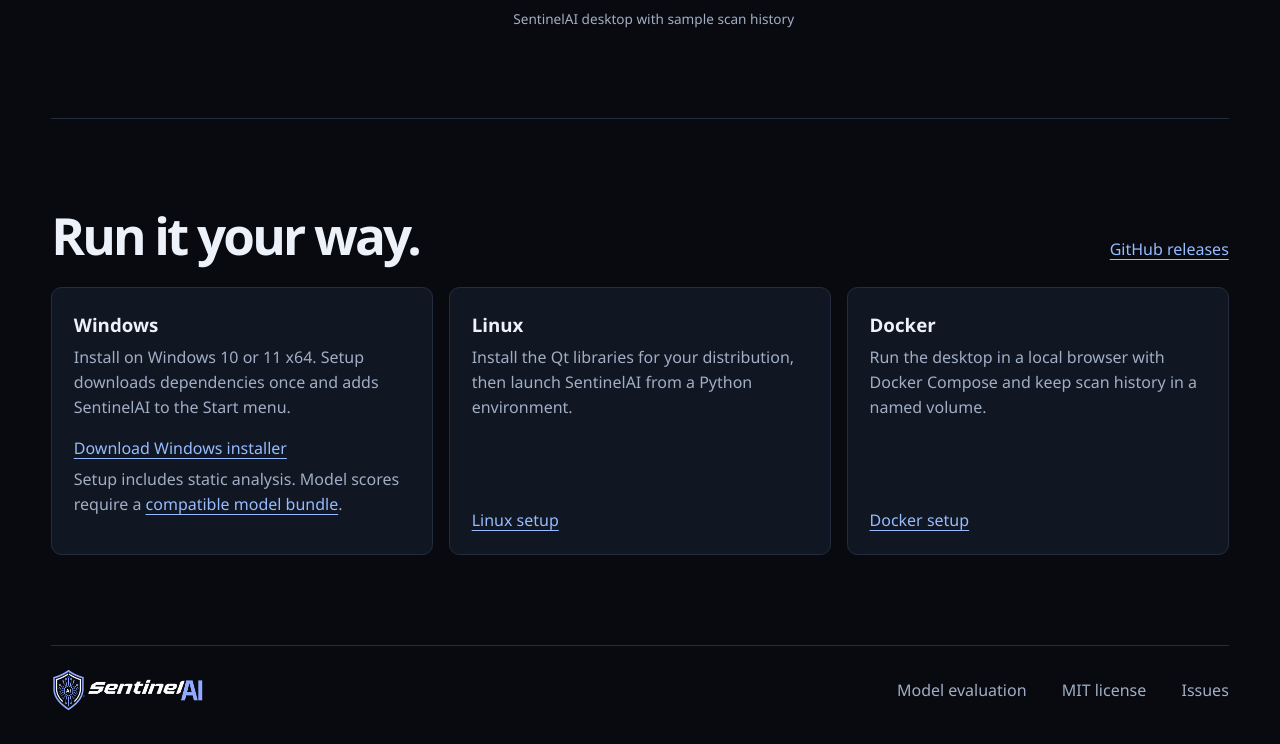
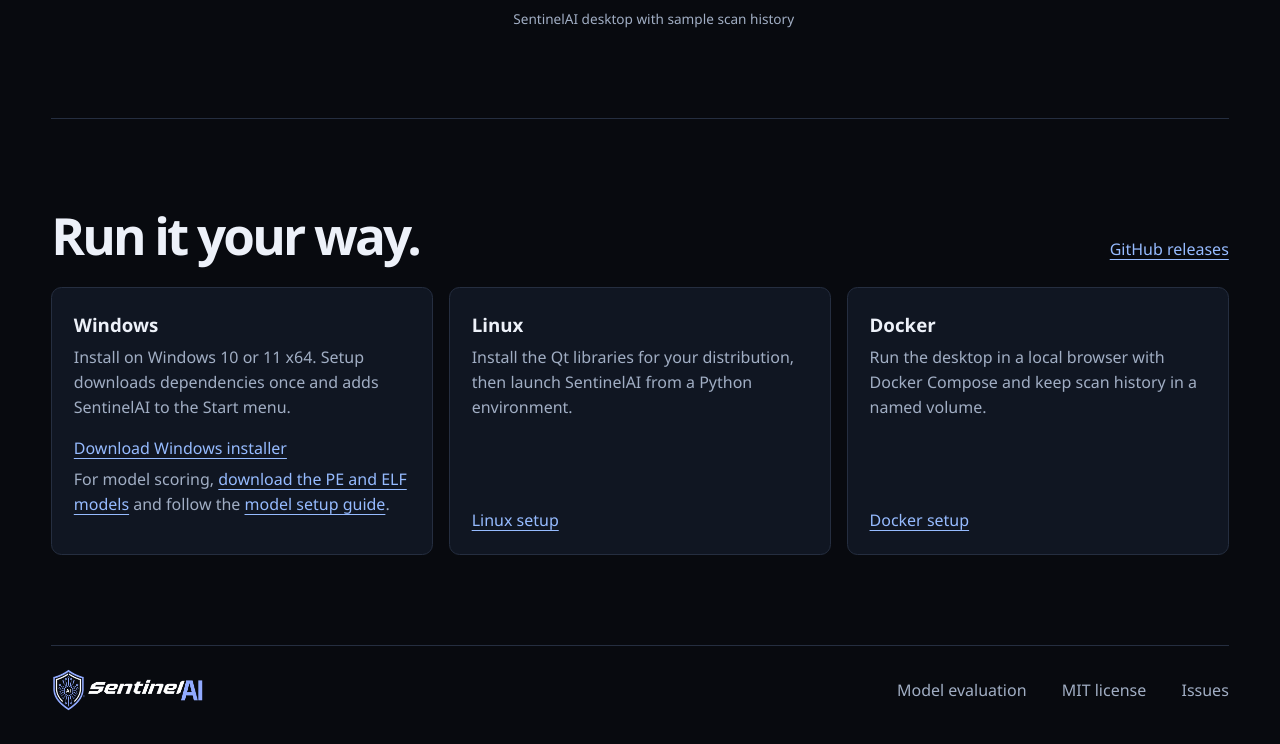
Before and after one commit to sudip-2k6/SentinelAI, a plain HTML site: page site/index.html in a window 1280 px wide. Shown: the part 1379-2123 px from the top of the page. Drawn offline with Linux system fonts and the light colour scheme.

Commit message:
Link public model downloads and setup instructions

```diff
--- a/site/index.html
+++ b/site/index.html
@@ -86,7 +86,7 @@
           <h3>Windows</h3>
           <p>Install on Windows 10 or 11 x64. Setup downloads dependencies once and adds SentinelAI to the Start menu.</p>
           <a href="https://github.com/sudip-2k6/SentinelAI/releases/latest/download/SentinelAI-Setup-x64.exe">Download Windows installer</a>
-          <p>Setup includes static analysis. Model scores require a <a href="https://github.com/sudip-2k6/SentinelAI/blob/main/docs/DATASETS.md#install-the-release-models">compatible model bundle</a>.</p>
+          <p>For model scoring, <a href="https://github.com/sudip-2k6/SentinelAI/releases/download/v0.1.9/SentinelAI-0.1.2-models.zip">download the PE and ELF models</a> and follow the <a href="https://github.com/sudip-2k6/SentinelAI/blob/main/docs/DATASETS.md#install-the-release-models">model setup guide</a>.</p>
         </article>
         <article>
           <h3>Linux</h3>
```
Also changed, not shown: 2 other files.
